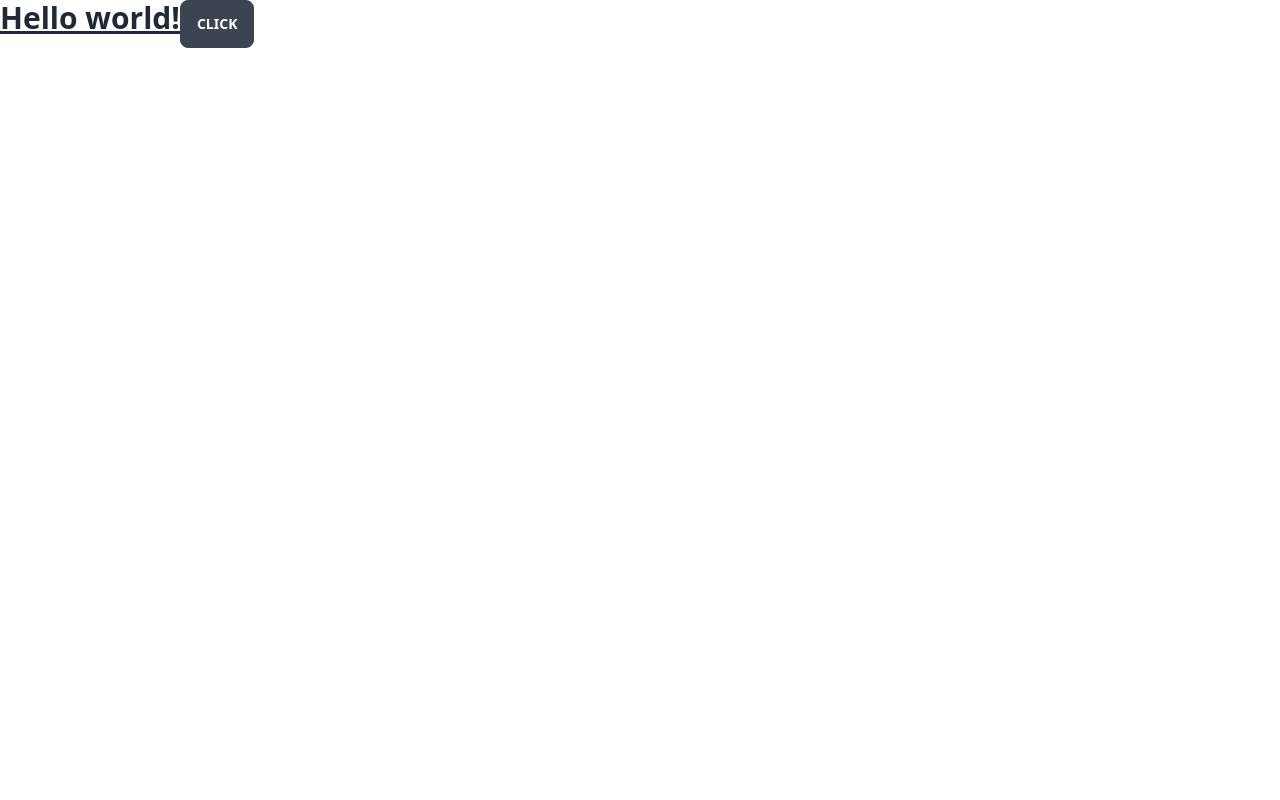
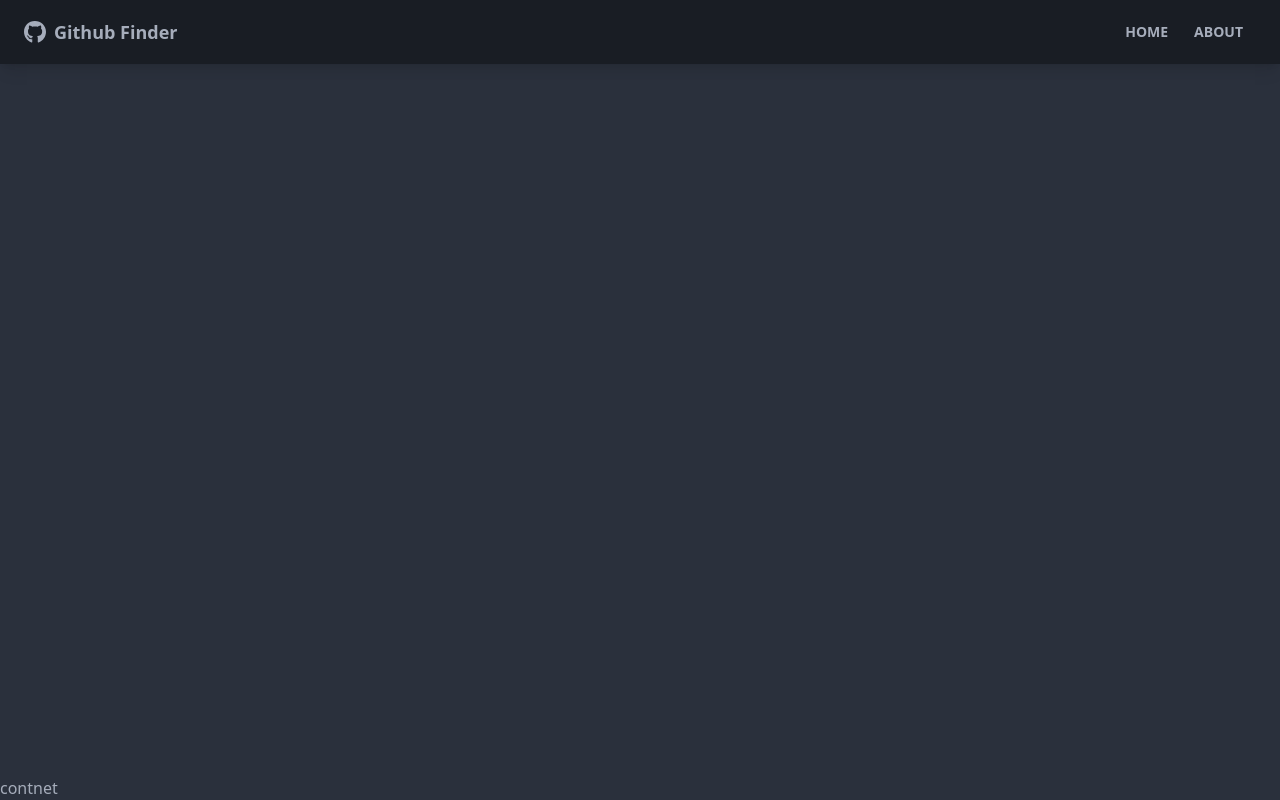
Before and after one commit to skippergoroye/Github-Finder, a React (Vite) app: page / in a window 1280 px wide. Built offline with nearby package versions, Linux system fonts and the light colour scheme.

Commit message:
navbar added

```diff
--- a/index.html
+++ b/index.html
@@ -1,5 +1,5 @@
 <!DOCTYPE html>
-<html lang="en">
+<html lang="en" data-theme="dark">
   <head>
     <meta charset="UTF-8" />
     <link rel="icon" type="image/svg+xml" href="/vite.svg" />
--- a/src/App.jsx
+++ b/src/App.jsx
@@ -1,4 +1,6 @@
 import React from 'react'
+import { BrowserRouter as Router, Route } from 'react-router-dom'
+import Navbar from './components/layout/Navbar'
 
 
 
@@ -7,13 +9,16 @@
 
   return (
     <>
-      <div>
-          <h1 className="text-3xl font-bold underline">
-          Hello world!
-          <button className="btn">click</button>
+      <Router>
+          <div className='flex flex-col justify-between h-screen'>
 
-        </h1>
-      </div>
+            <Navbar />
+            <main>
+              contnet
+            </main>
+
+          </div>
+      </Router>
     </>
   )
 }
--- a/src/components/layout/Navbar.jsx
+++ b/src/components/layout/Navbar.jsx
@@ -1,13 +1,45 @@
 import React from 'react'
+import { FaGithub } from 'react-icons/fa'
+import {  Link } from 'react-router-dom'
+import PropTypes from 'prop-types'
 
 
-const  Navbar = () => {
+const  Navbar = ({ title }) => {
   return (
-    <div>
+    <nav className="navbar mb-12 shadow-lg bg-neutral text-neutral-content">
+       <div className='container mx-auto'>
+         <div className='flex-none px-2 mx-2'>
+            <FaGithub className='inline pr-2 text-3xl'/>
+            <Link to="/" className='text-lg font-bold align-middle'>
+              {title}
+            </Link>
+         </div>
 
-    </div>
+         <div className='flex-1 px-2 mx-2'>
+           <div className="flex justify-end">
+              <Link to="/" className='btn btn-ghost btn-sm rounded-btn'>
+                 Home
+              </Link>
 
+              <Link to="/about" className='btn btn-ghost btn-sm rounded-btn'>
+                 About
+              </Link>
+
+           </div>
+         </div>
+       </div>
+    </nav>
   )
 }
 
+
+Navbar.defaultProps = {
+  title: 'Github Finder'
+}
+
+
+Navbar.propTypes = {
+  title: PropTypes.string
+}
+
 export default Navbar
```
Also changed, not shown: 1 other file (tests, documents, lock files or other folders).
